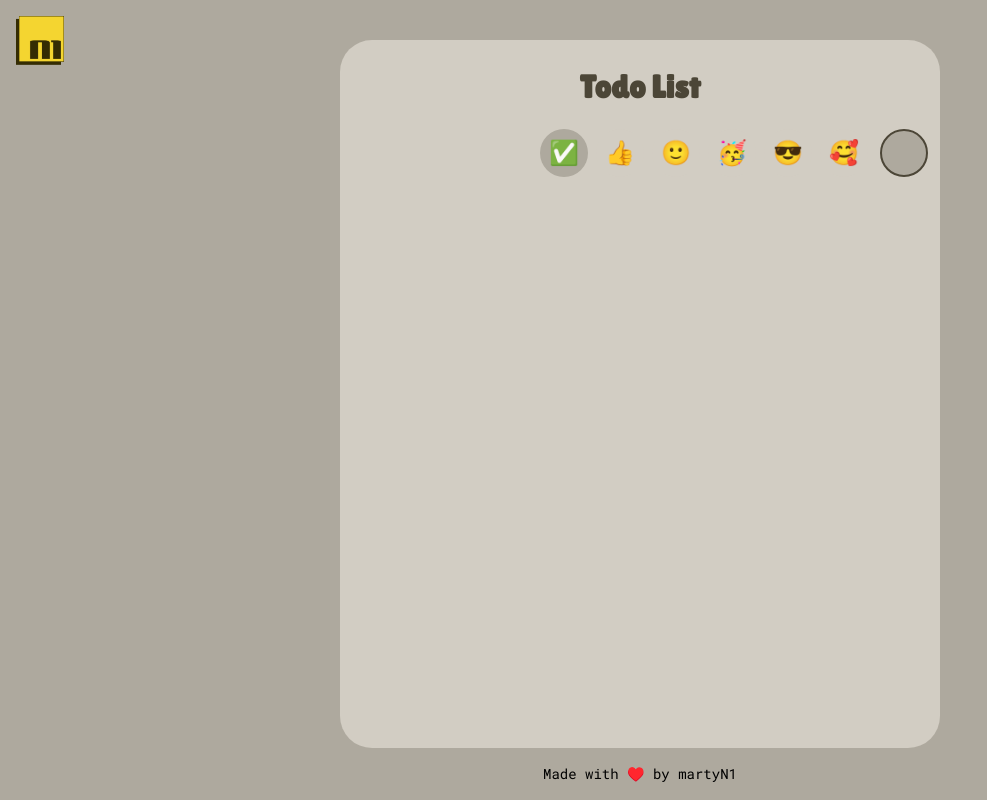
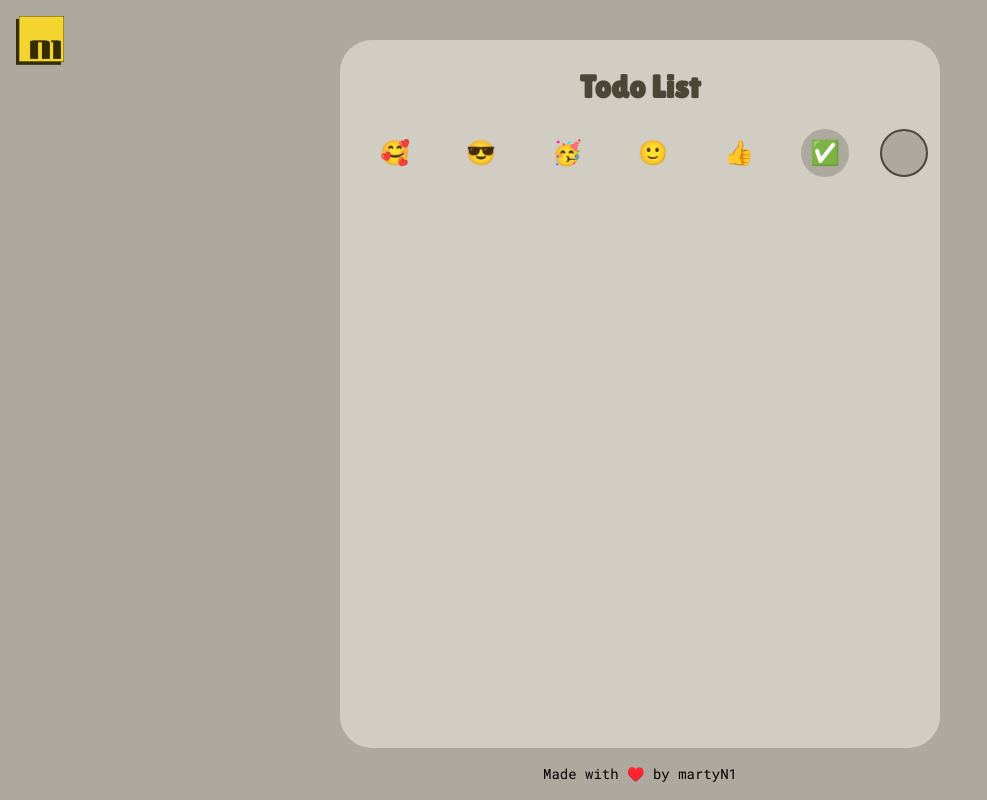
Before and after one commit to martyN1/todo-list, a Svelte app: page / in a window 1280 px wide. Both pictures are taken after a click on the button 844 px from the left and 153 px from the top of the page. Shown: the whole page, without its empty margins (0-987 px from the left). Built offline with nearby package versions, Linux system fonts and the light colour scheme; some icons are missing.

Commit message:
Fixed emoji picker spacing between emojis

```diff
--- a/src/components/EmojiPicker.svelte
+++ b/src/components/EmojiPicker.svelte
@@ -15,9 +15,8 @@
     div {
         flex-grow: 1;
         display: flex;
-        flex-direction: row;
-        justify-content: flex-end;
-        gap: 8px;
+        flex-direction: row-reverse;
+        justify-content: space-around;
         align-items: center;
     }
 </style>
```
